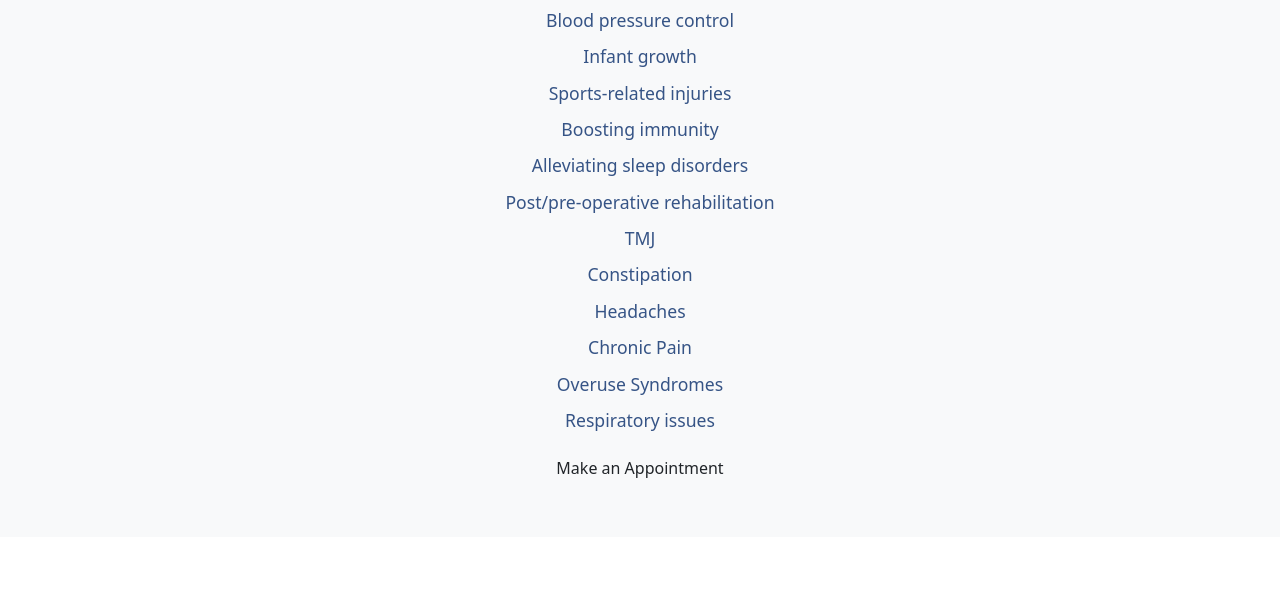
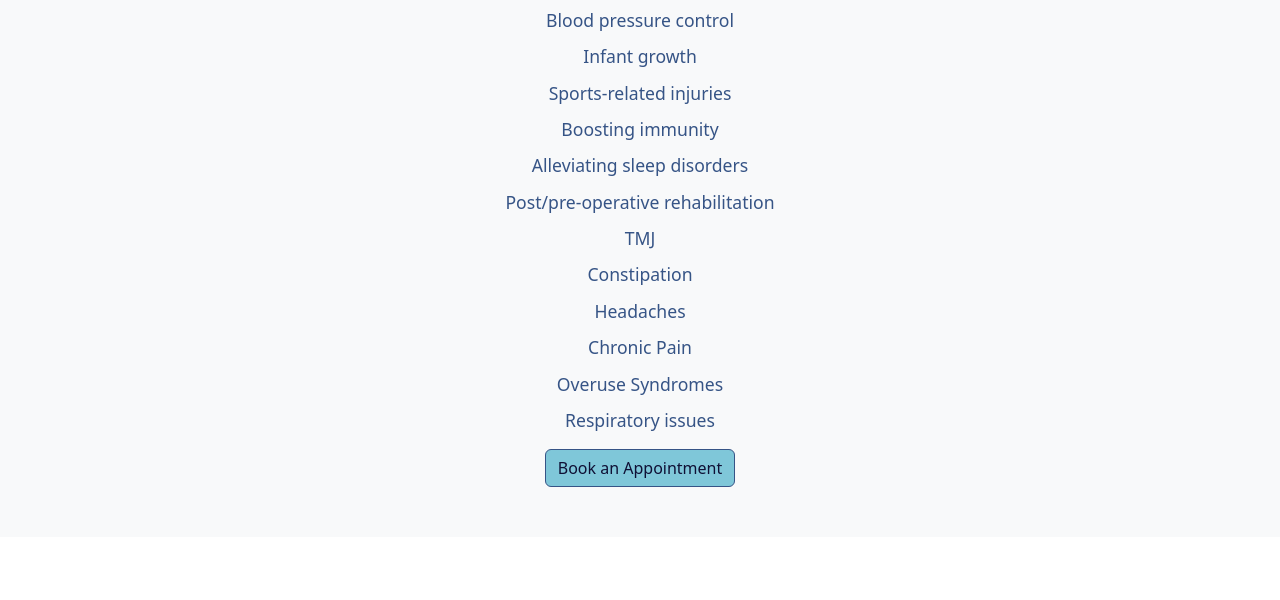
Before and after one commit to Shadvonic/my-masssage-app, a plain HTML site: page index.html in a window 1280 px wide. Shown: the part 3909-4509 px from the top of the page. Drawn offline with Linux system fonts and the light colour scheme; no server answers.

Commit message:
added button

```diff
--- a/index.html
+++ b/index.html
@@ -444,7 +444,7 @@
         <li>Overuse Syndromes</li>
         <li>Respiratory issues</li>
       </ul>
-      <a href="book-appointment.html" class="btn">Make an Appointment</a>
+      <a class="btn btn-primary" href="book-appointment.html">Book an Appointment</a>
     </div>
   </section>
 
```
